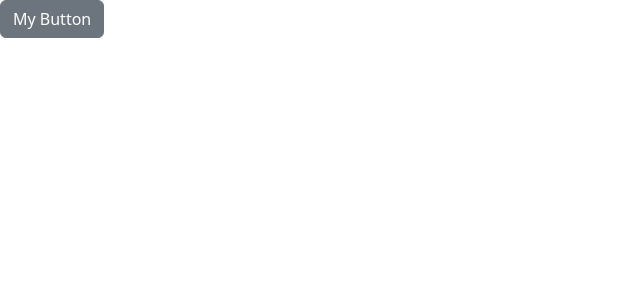
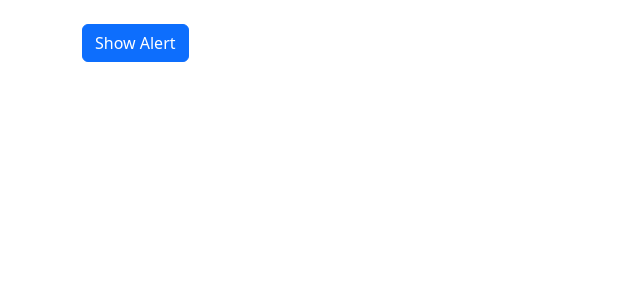
Before and after one commit to m7asanain/react-for-beginners, a React (Vite) app in the folder react-app/: page / in a window 1280 px wide. Shown: the top 300 px of the page, without its empty margins (0-640 px from the left). Built offline with nearby package versions, Linux system fonts and the light colour scheme.

Commit message:
execise: showing an alert / chatgpt solution

```diff
--- a/react-app/src/App.tsx
+++ b/react-app/src/App.tsx
@@ -1,17 +1,11 @@
 // rafce
 
-import BootstrapButton from "./components/BootstrapButton";
+import DismissingAlert from "./components/DismissingAlert";
 
 function App() {
   return (
     <div>
-      <BootstrapButton
-        // color="danger" - we set a defult value
-        color="secondary"
-        onClick={() => console.log("hello form App.tsx")}
-      >
-        My Button
-      </BootstrapButton>
+      <DismissingAlert />
     </div>
   );
 }
--- /dev/null
+++ b/react-app/src/components/DismissingAlert.tsx
@@ -0,0 +1,34 @@
+import React, { useState } from "react";
+
+function DismissingAlert() {
+  const [showAlert, setShowAlert] = useState(false);
+
+  const handleAlertDismiss = () => {
+    setShowAlert(false);
+  };
+
+  return (
+    <div className="container mt-4">
+      {showAlert && (
+        <div
+          className="alert alert-primary alert-dismissible fade show mt-3"
+          role="alert"
+        >
+          This is a Bootstrap Dismissing Alert!
+          <button
+            type="button"
+            className="btn-close"
+            data-bs-dismiss="alert"
+            aria-label="Close"
+            onClick={handleAlertDismiss}
+          ></button>
+        </div>
+      )}
+      <button className="btn btn-primary" onClick={() => setShowAlert(true)}>
+        Show Alert
+      </button>
+    </div>
+  );
+}
+
+export default DismissingAlert;
```
